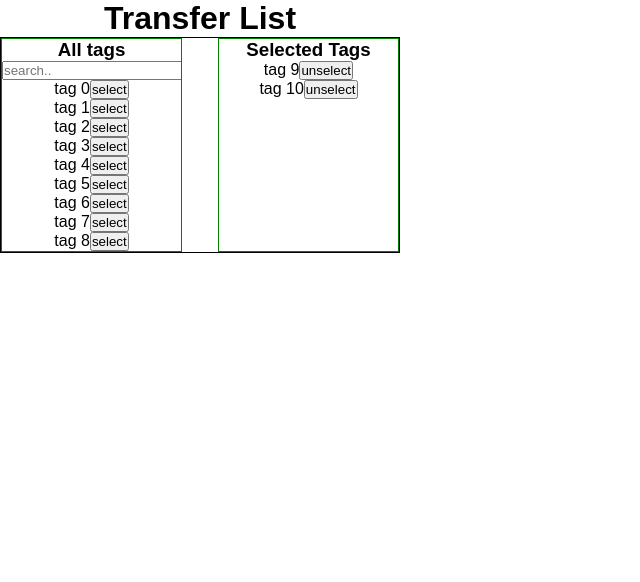
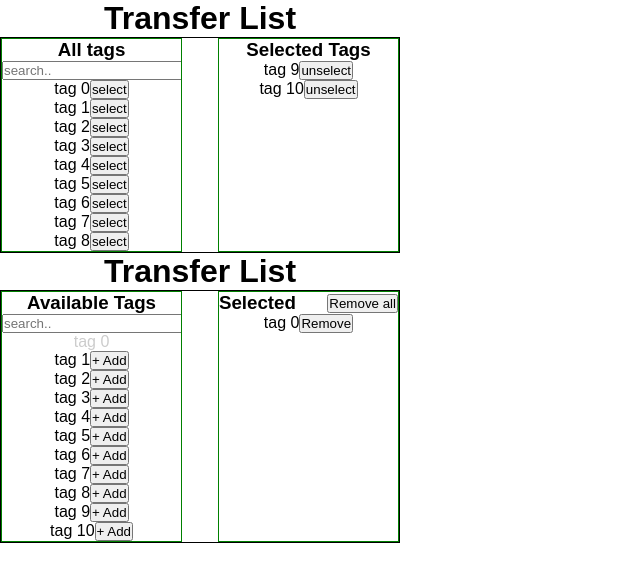
Before and after one commit to 986913/react-components, a React (Create React App) app: page / in a window 1280 px wide. Shown: the top 582 px of the page, without its empty margins (0-640 px from the left). Built offline with nearby package versions, Linux system fonts and the light colour scheme.

Commit message:
transfer list 2

```diff
--- a/src/App.js
+++ b/src/App.js
@@ -24,6 +24,7 @@ import { StopWatchWrapper } from './StopWatch';
 import { GenerateTableWrapper } from './GenerateTable';
 import { CalculatorWrapper } from './Calculator';
 import { TransferListWrapperI } from './TransferListI';
+import { TransferListWrapperII } from './TransferListII';
 import { InfiniteScrollWrapper } from './InfiniteScroll/Wrapper';
 import { AppUseDebounceExample } from './Hooks/CustomizeHooks/useDebounce';
 import { AppUseCurrentDateExample } from './Hooks/CustomizeHooks/useCurentDate';
@@ -53,6 +54,7 @@ function App() {
       {/* <InfiniteScrollWrapper /> */}
 
       <TransferListWrapperI />
+      <TransferListWrapperII />
 
       {/*
         下面4个progress components没有计算， 全都基于CSS:
--- /dev/null
+++ b/src/TransferListII/TransferList.js
@@ -0,0 +1,120 @@
+import React, { useState } from 'react';
+import './transferlist.css';
+
+export const TransferList = ({ dataSource, title, targetKeys, onChange }) => {
+  // console.log(dataSource, targetKeys);
+
+  const [availableItems, setLeftItems] = useState(dataSource);
+  const [suggestion, setSuggestion] = useState(availableItems);
+  const [targetItems, setTargetItems] = useState(
+    dataSource.filter((el) => {
+      return targetKeys.indexOf(el.key) !== -1;
+    })
+  );
+  const [searchValue, setSearchValue] = useState('');
+
+  const handleOnClick = (nextLeftItems, nextTargetItems, moveKey) => {
+    onChange(nextLeftItems, nextTargetItems, moveKey); //callback
+
+    setLeftItems(nextLeftItems);
+    setSuggestion(nextLeftItems);
+    setTargetItems(nextTargetItems);
+
+    setSearchValue('');
+  };
+  const handleInputOnChange = (e) => {
+    const value = e.target.value;
+    const matchedItems = availableItems.filter((item) =>
+      item.name.includes(value)
+    );
+    setSuggestion(matchedItems);
+    setSearchValue(value);
+  };
+
+  return (
+    <div className='transferBox'>
+      <div className='transfer-column'>
+        <h3>{title[0]}</h3>
+        <input
+          type='text'
+          placeholder='search..'
+          value={searchValue}
+          onChange={handleInputOnChange}
+        />
+        {availableItems.length > 0 ? (
+          <ul>
+            {suggestion.map((item) => (
+              <li
+                key={item.key}
+                className={`${item.selected && 'disable'} transfer-item`}
+              >
+                <span>{item.name}</span>
+                {!item.selected && (
+                  <button
+                    onClick={() =>
+                      handleOnClick(
+                        availableItems.map((obj) => {
+                          if (obj.key === item.key) obj.selected = true;
+                          return obj;
+                        }),
+                        [...targetItems, item],
+                        item.key
+                      )
+                    }
+                  >
+                    + Add
+                  </button>
+                )}
+              </li>
+            ))}
+          </ul>
+        ) : (
+          <p>Empty</p>
+        )}
+      </div>
+      <div className='transfer-column'>
+        <div className='transfer-column-header'>
+          <h3>{title[1]}</h3>
+          <button
+            onClick={() =>
+              handleOnClick(
+                availableItems.map((obj) => {
+                  obj.selected = false;
+                  return obj;
+                }),
+                []
+              )
+            }
+          >
+            Remove all
+          </button>
+        </div>
+        {targetItems.length > 0 ? (
+          <ul>
+            {targetItems.map((item) => (
+              <li key={item.key} className='transfer-item'>
+                <span>{item.name}</span>
+                <button
+                  onClick={() =>
+                    handleOnClick(
+                      availableItems.map((obj) => {
+                        if (obj.key === item.key) obj.selected = false;
+                        return obj;
+                      }),
+                      targetItems.filter((obj) => obj.key !== item.key),
+                      item.key
+                    )
+                  }
+                >
+                  Remove
+                </button>
+              </li>
+            ))}
+          </ul>
+        ) : (
+          <p>Empty</p>
+        )}
+      </div>
+    </div>
+  );
+};
--- /dev/null
+++ b/src/TransferListII/Wrapper.js
@@ -0,0 +1,43 @@
+import React from 'react';
+import { useState } from 'react';
+import { TransferList } from './TransferList';
+
+export const TransferListWrapperII = () => {
+  // mock data:
+
+  const initialAllTags = [
+    { name: 'tag 0', key: 'tag0', path: 'path', selected: true },
+    { name: 'tag 1', key: 'tag1', path: 'path', selected: false },
+    { name: 'tag 2', key: 'tag2', path: 'path', selected: false },
+    { name: 'tag 3', key: 'tag3', path: 'path', selected: false },
+    { name: 'tag 4', key: 'tag4', path: 'path', selected: false },
+    { name: 'tag 5', key: 'tag5', path: 'path', selected: false },
+    { name: 'tag 6', key: 'tag6', path: 'path', selected: false },
+    { name: 'tag 7', key: 'tag7', path: 'path', selected: false },
+    { name: 'tag 8', key: 'tag8', path: 'path', selected: false },
+    { name: 'tag 9', key: 'tag9', path: 'path', selected: false },
+    { name: 'tag 10', key: 'tag10', path: 'path', selected: false },
+  ];
+  const [targetKeys, setTargetKeys] = useState(
+    // 在这定义左边/右边data自定义初始化
+    initialAllTags.filter((item) => item.selected).map((item) => item.key)
+  );
+
+  // callback函数而已
+  const onChange = (nextLeftItems, nextTargetItems, moveKey) => {
+    // console.log(nextLeftItems, nextTargetItems, moveKey);
+    // setTargetKeys(nextTargetItems.map(item => item.key));
+  };
+
+  return (
+    <div>
+      <h1>Transfer List</h1>
+      <TransferList
+        dataSource={initialAllTags}
+        title={['Available Tags', 'Selected']}
+        targetKeys={targetKeys}
+        onChange={onChange}
+      />
+    </div>
+  );
+};
--- /dev/null
+++ b/src/TransferListII/index.js
@@ -0,0 +1 @@
+export { TransferListWrapperII } from './Wrapper.js';
--- /dev/null
+++ b/src/TransferListII/transferlist.css
@@ -0,0 +1,28 @@
+.transferBox {
+  border: 1px solid black;
+  padding: 10px;
+  display: flex;
+  justify-content: space-between;
+}
+
+.transfer-column {
+  width: 45%;
+  border: 1px solid green;
+  max-height: 300px;
+  overflow: auto;
+}
+
+.transfer-column-header {
+  display: flex;
+  justify-content: space-between;
+  align-items: center;
+}
+
+.transfer-item {
+  margin: 10px;
+}
+
+
+.disable {
+  color: #ccc;
+}
```
